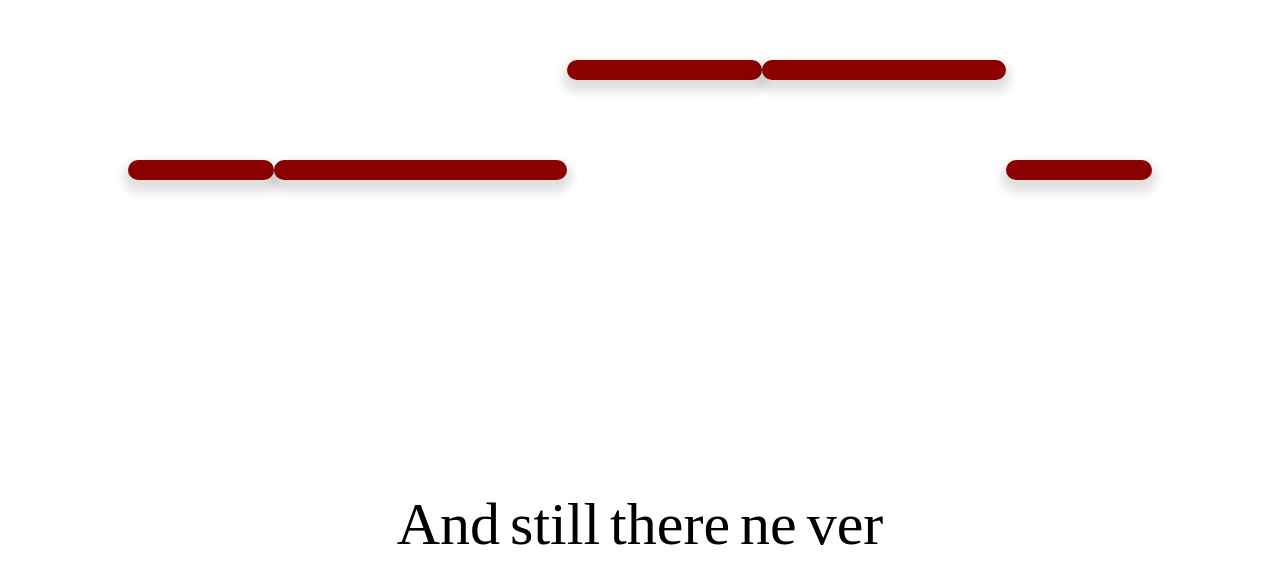
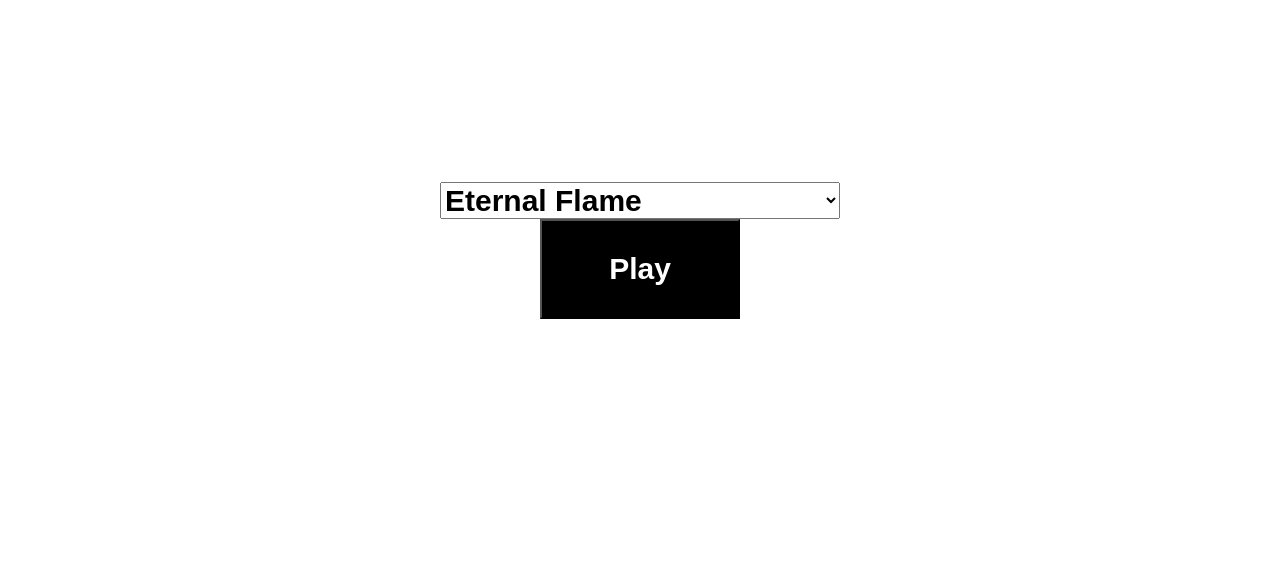
Before and after one commit to no-creative-name/karaoke-web-app, a React (Create React App) app: page / in a window 1280 px wide. Shown: the part 150-734 px from the top of the page. Built offline with nearby package versions, Linux system fonts and the light colour scheme.

Commit message:
feat: add main menu

```diff
--- a/src/App.scss
+++ b/src/App.scss
@@ -1,50 +1,9 @@
 .App {
   text-align: center;
-}
-
-.App-logo {
-  height: 40vmin;
-  pointer-events: none;
-}
-
-@media (prefers-reduced-motion: no-preference) {
-  .App-logo {
-    animation: App-logo-spin infinite 20s linear;
-  }
-}
-
-.App-header {
-  background-color: #282c34;
-  min-height: 100vh;
   display: flex;
   flex-direction: column;
+  justify-content: center;
   align-items: center;
-  justify-content: center;
-  font-size: calc(10px + 2vmin);
-  color: white;
+  width: 100vw;
+  height: 100vh;
 }
-
-.App-link {
-  color: #61dafb;
-}
-
-@keyframes App-logo-spin {
-  from {
-    transform: rotate(0deg);
-  }
-  to {
-    transform: rotate(360deg);
-  }
-}
-
-.lyrics {
-  width: 100%;
-  height: 100vh;
-  display: flex;
-  justify-content: center;
-  align-items: flex-end;
-}
-
-.line {
-  font-size: 100px;
-}
--- a/src/App.tsx
+++ b/src/App.tsx
@@ -1,27 +1,39 @@
 import React, { useEffect, useState } from 'react';
 import './App.scss';
-import { SongContainer } from './components/song-container';
-import { song2 as song } from './mock';
+import { MainMenu } from './pages/main-menu';
+import { Level } from './pages/level';
 import { analyzeSong, SongInfo } from './helpers/analyze-song';
 
 export const App: React.FC = () => {
-  const [songInfo, setSongInfo] = useState<SongInfo>();
+  const [songInfo, setSongInfo] = useState<SongInfo>({
+    title: '',
+    artist: '',
+    bpm: 0,
+    gap: 0,
+    lines: [],
+  });
   const [startMs, setStartMs] = useState<number>(0);
   const [currentMs, setCurrentMs] = useState<number>(0);
+  const [playing, setPlaying] = useState<boolean>(false);
 
   useEffect(() => {
-    setStartMs((new Date()).getTime());
-    setSongInfo(analyzeSong(song));
-    setInterval(() => setCurrentMs((new Date()).getTime()), 1);
-  }, []);
+    if (playing) {
+      setStartMs((new Date()).getTime());
+      setInterval(() => setCurrentMs((new Date()).getTime()), 1);
+    }
+  }, [playing])
+
+  const playLevel = (song: SongInfo) => {
+    setSongInfo(song);
+    setPlaying(true);
+  }
 
   return (
     <div className="App">
-      {
-        songInfo ?
-        <SongContainer currentMs={currentMs - startMs} songInfo={songInfo}>
-        </SongContainer> : ''
-      }
+      {playing ?
+        <Level currentMs={currentMs - startMs} songInfo={songInfo}>
+        </Level> :
+        <MainMenu onPlay={playLevel}></MainMenu>}
     </div>
   );
 }
--- a/src/components/song-container/index.tsx
+++ /dev/null
@@ -1,59 +0,0 @@
-import React from 'react';
-import './styles.scss';
-import { SongInfo, SongLine, TextLine } from '../../helpers/analyze-song';
-import { SongPart } from '../song-part';
-import { convertMsToStamp } from '../../helpers/convert-ms-to-stamp';
-
-interface SongContainerProps {
-  songInfo: SongInfo;
-  currentMs: number;
-}
-
-export const SongContainer: React.FC<SongContainerProps> = ({ songInfo, currentMs }) => {
-
-  const getCurrentLines = (lines: SongLine[], ms: number): TextLine[] => {
-    let lineIdx: number | undefined = undefined;
-    lines.forEach((line, idx) => {
-      if (line.stamp >= convertMsToStamp(ms, songInfo.bpm)) {
-        for (let i = idx; i > 0; i--) {
-          if (lines[i].type === 'text' && !lineIdx) {
-            lineIdx = i;
-          }
-        }
-      }
-    });
-
-    let firstLineIdx: number | undefined = undefined;
-    let lastLineIdx: number | undefined = undefined;
-
-    if (lineIdx) {
-      for (let i = lineIdx; i <= lines.length - 2; i++) {
-        if (lines[i + 1].type === 'pause' && !lastLineIdx) {
-          lastLineIdx = i + 1;
-        }
-      }
-      for (let i = lineIdx; i > 0; i--) {
-        if ((lines[i - 1].type === 'pause' && !firstLineIdx )) {
-          firstLineIdx = i;
-        }
-        else if (i >= 1 && !firstLineIdx) {
-          firstLineIdx = 0;
-        }
-      }
-    }
-
-    if (firstLineIdx !== undefined && lastLineIdx !== undefined) {
-      return lines.slice(firstLineIdx, lastLineIdx) as TextLine[];
-    } else {
-      return [];
-    }
-  }
-
-  return (
-    <div className="song-container">
-      <div className="lyrics">
-        <SongPart lines={getCurrentLines(songInfo.lines, currentMs)} nextLines={getCurrentLines(songInfo.lines, currentMs + 500)} currentMs={currentMs}></SongPart>
-      </div>
-    </div>
-  )
-}
--- a/src/components/song-container/styles.scss
+++ /dev/null
@@ -1,4 +0,0 @@
-.song-container {
-    width: 100%;
-    height: 100%;
-}
--- a/src/components/song-part/styles.scss
+++ b/src/components/song-part/styles.scss
@@ -1,7 +1,7 @@
 .song-part {
     position: relative;
-    width: 80vw;
     height: 100vh;
+    padding: 0 10%;
 
     &__pitches {
         display: flex;
--- a/src/index.scss
+++ b/src/index.scss
@@ -9,3 +9,18 @@ code {
   font-family: source-code-pro, Menlo, Monaco, Consolas, 'Courier New',
     monospace;
 }
+
+select {
+  font-size: 30px;
+  font-weight: 600;
+  width: 400px;
+}
+
+button {
+  width: 200px;
+  height: 100px;
+  font-size: 30px;
+  font-weight: 600;
+  color: white;
+  background-color: black;
+}
--- a/src/mock.ts
+++ b/src/mock.ts
@@ -1,4 +1,4 @@
-export const song1 = `#ARTIST:Atomic Kitten
+const song1 = `#ARTIST:Atomic Kitten
 #TITLE:Eternal Flame
 #MP3:Atomic Kitten - Eternal Flame.mp3
 #EDITION:Ultrastar
@@ -307,7 +307,7 @@ export const song1 = `#ARTIST:Atomic Kitten
 : 1748 10 19 me
 E`;
 
-export const song2 = `
+const song2 = `
 #ARTIST:ABBA
 #TITLE:Money Money Money
 #MP3:ABBA - Money Money Money.mp3
@@ -712,7 +712,7 @@ export const song2 = `
 E
 `
 
-export const song3 = `
+const song3 = `
 #ARTIST:Culcha Candela
 #TITLE:Hamma
 #MP3:Culcha Candela - Hamma.mp3
@@ -1709,3 +1709,7 @@ F 4481 6 36  mama
 : 4565 5 57 ma
 E
 `
+
+export const songs = [
+    song1, song2, song3
+];
--- /dev/null
+++ b/src/pages/level/index.tsx
@@ -0,0 +1,54 @@
+import React from 'react';
+import { SongInfo, SongLine, TextLine } from '../../helpers/analyze-song';
+import { SongPart } from '../../components/song-part';
+import { convertMsToStamp } from '../../helpers/convert-ms-to-stamp';
+
+interface LevelProps {
+    songInfo: SongInfo;
+    currentMs: number;
+}
+
+export const Level: React.FC<LevelProps> = ({ songInfo, currentMs }) => {
+
+    const getCurrentLines = (lines: SongLine[], ms: number): TextLine[] => {
+        let lineIdx: number | undefined = undefined;
+        lines.forEach((line, idx) => {
+            if (line.stamp >= convertMsToStamp(ms, songInfo.bpm)) {
+                for (let i = idx; i > 0; i--) {
+                    if (lines[i].type === 'text' && !lineIdx) {
+                        lineIdx = i;
+                    }
+                }
+            }
+        });
+
+        let firstLineIdx: number | undefined = undefined;
+        let lastLineIdx: number | undefined = undefined;
+
+        if (lineIdx) {
+            for (let i = lineIdx; i <= lines.length - 2; i++) {
+                if (lines[i + 1].type === 'pause' && !lastLineIdx) {
+                    lastLineIdx = i + 1;
+                }
+            }
+            for (let i = lineIdx; i > 0; i--) {
+                if ((lines[i - 1].type === 'pause' && !firstLineIdx)) {
+                    firstLineIdx = i;
+                }
+                else if (i >= 1 && !firstLineIdx) {
+                    firstLineIdx = 0;
+                }
+            }
+        }
+
+        if (firstLineIdx !== undefined && lastLineIdx !== undefined) {
+            return lines.slice(firstLineIdx, lastLineIdx) as TextLine[];
+        } else {
+            return [];
+        }
+    }
+
+    return (
+        <SongPart lines={getCurrentLines(songInfo.lines, currentMs)} nextLines={getCurrentLines(songInfo.lines, currentMs + 500)} currentMs={currentMs}></SongPart>
+    )
+}
--- /dev/null
+++ b/src/pages/main-menu/index.tsx
@@ -0,0 +1,33 @@
+import React, { useEffect, useState, useRef } from 'react';
+import { songs } from '../../mock';
+import { analyzeSong, SongInfo } from '../../helpers/analyze-song';
+
+interface MainMenuProps {
+    onPlay(song: SongInfo): void;
+}
+
+export const MainMenu: React.FC<MainMenuProps> = ({ onPlay }) => {
+    const selectRef = useRef<HTMLSelectElement>(document.createElement('select'));
+    const [analyzedSongs, setAnalyzedSongs] = useState<SongInfo[]>([]);
+
+    const onPlayButtonClick = () => {
+        onPlay(analyzedSongs[selectRef.current.selectedIndex]);
+    }
+
+    useEffect(() => {
+        setAnalyzedSongs(songs.map((song) =>
+            analyzeSong(song)
+        ));
+    }, [])
+
+    return (
+        <React.Fragment>
+            <select ref={selectRef}>
+                {
+                    analyzedSongs?.map(song => <option value={song.title}>{song.title}</option>)
+                }
+            </select>
+            <button onClick={onPlayButtonClick}>Play</button>
+        </React.Fragment>
+    )
+}
```
